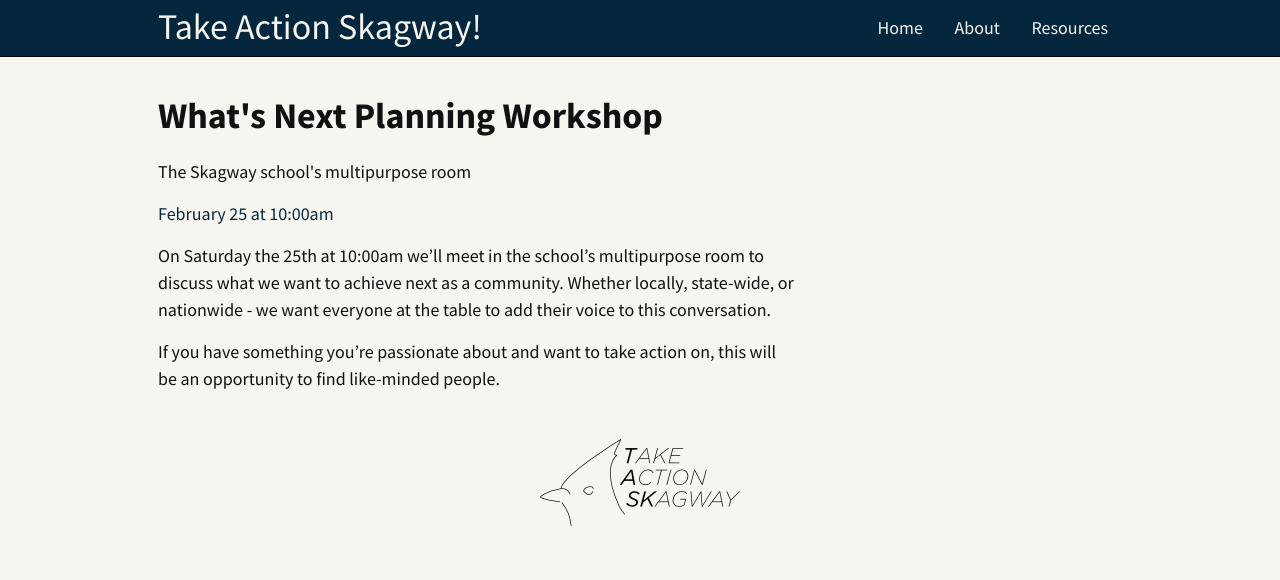
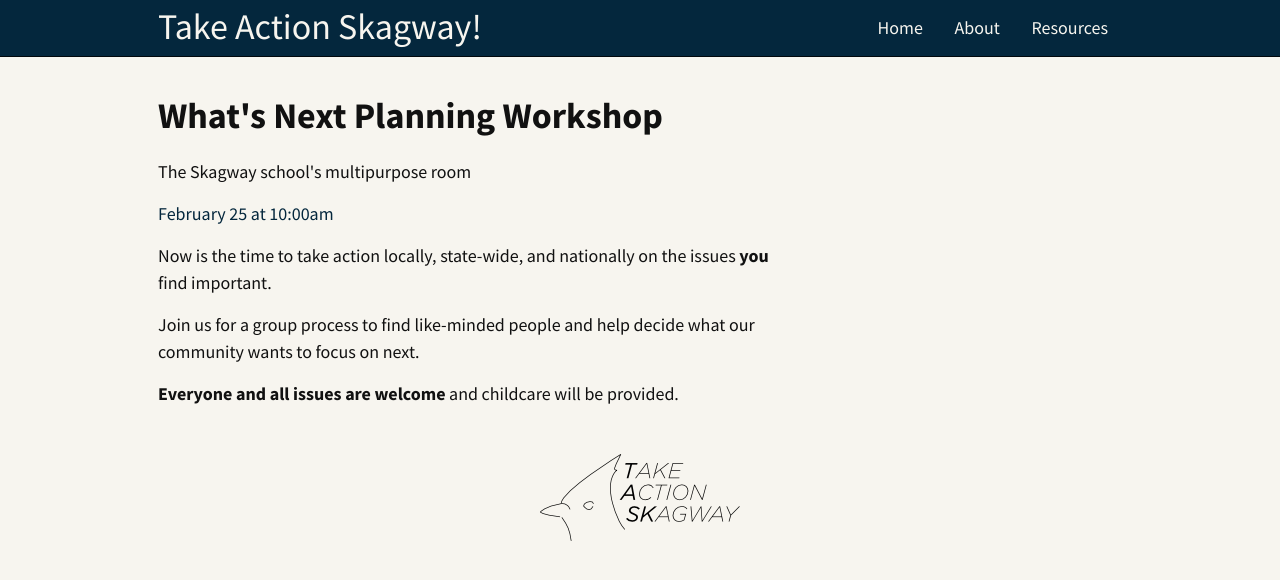
Before and after one commit to simonv3/take-action-skagway, a Jekyll site: the page built from actions/_posts/2017-02-25-planning-workshop.md, in a window 1280 px wide. Shown: the top 580 px of the page. Built offline with Jekyll 4.4.1, drawn with Linux system fonts in a browser that asks for light colours; nearby versions of some CDN libraries; comment, search, counter and statistics services are not loaded.

Commit message:
Update planning workshop post

```diff
--- a/actions/_posts/2017-02-25-planning-workshop.md
+++ b/actions/_posts/2017-02-25-planning-workshop.md
@@ -4,8 +4,10 @@ type: action
 date: 2017-02-25 10:00:00 -0900
 title: What's Next Planning Workshop
 location: "The Skagway school's \n \t multipurpose room"
-image: ''
+image: '/actions/public/skagway-broadway.jpg'
 ---
-On Saturday the 25th at 10:00am we'll meet in the school's multipurpose room to discuss what we want to achieve next as a community. Whether locally, state-wide, or nationwide - we want everyone at the table to add their voice to this conversation.
+Now is the time to take action locally, state-wide, and nationally on the issues **you** find important.
 
-If you have something you're passionate about and want to take action on, this will be an opportunity to find like-minded people.
+Join us for a group process to find like-minded people and help decide what our community wants to focus on next.
+
+**Everyone and all issues are welcome** and childcare will be provided.
```
Also changed, not shown: actions/public/skagway-broadway.jpg (added).
